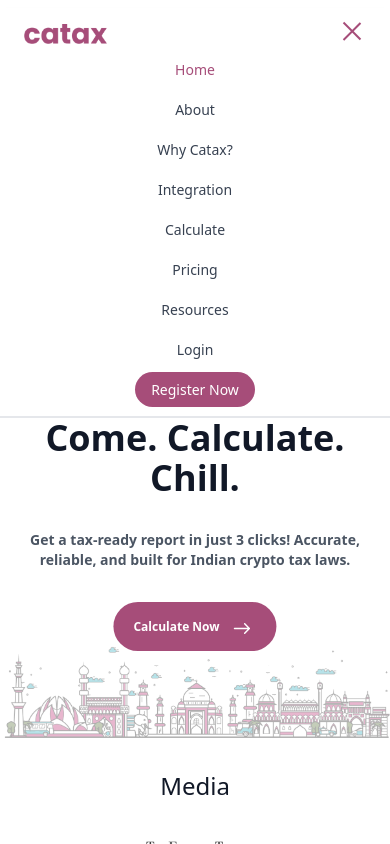
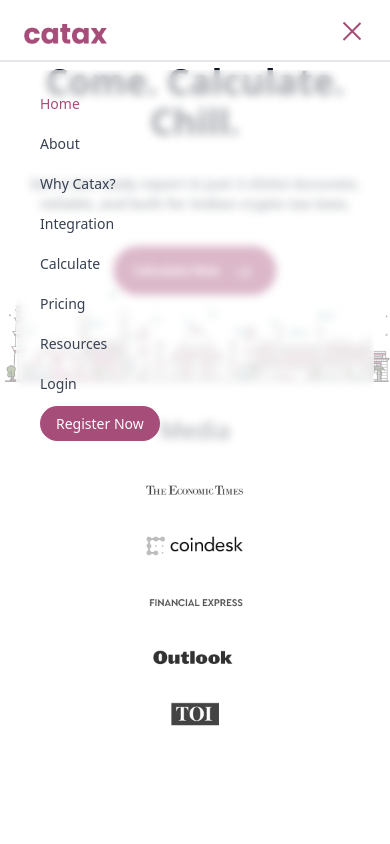
Before and after one commit to Pallavi18042004/CataxUi, a React (Vite) app: page / in a window 390 px wide. Both pictures are taken after a click on the button 352 px from the left and 34 px from the top of the page. Shown: the top 844 px of the page. Built offline with nearby package versions, Linux system fonts and the light colour scheme.

Commit message:
designe navbar menu for mobile

```diff
--- a/src/components/Available.jsx
+++ b/src/components/Available.jsx
@@ -5,7 +5,7 @@
     return (
         <>
             <div id='countries' className='flex flex-col gap-y-[50px] mt-[150px]'>
-                <div className='w-[90%] sm:w-[50%] m-auto flex flex-col gap-y-[px25] '>
+                <div className='w-[90%] sm:w-[59%] m-auto flex flex-col gap-y-[px25] '>
                     <h3 className='text-[24px] sm:text-[48px] md:text-[48px] font-medium text-center pl-2 '>Now Available In</h3>
                     <div className="flex flex-col items-center mt-5 text-center">
                         <p className='text-[15px] text-[#383838]'>
@@ -17,7 +17,7 @@
                     </div>
                 </div>
 
-                <div className='grid gap-y-[25px] lg:grid-cols-4 grid-cols-1 sm:grid-cols-2 justify-center w-[70%] lg:w-[83%] m-auto'>
+                <div className='grid gap-y-[25px] lg:grid-cols-4 grid-cols-1 sm:grid-cols-2 justify-center w-[70%] lg:w-[82%] m-auto'>
                     <div className='flex flex-col items-center gap-y-[25px]'>
                         <img className='w-[242px] border] ' src="/assets/image1.png" alt="" />
                         <img className='w-[242px] h-[216]' src="/assets/image2.png" alt="" />
--- a/src/components/footer.jsx
+++ b/src/components/footer.jsx
@@ -42,7 +42,7 @@
         <div className="flex lg:w-[60%] m-auto items-center justify-between mt-11 p-6 flex-col sm:flex-row md:flex-row lg:flex-row ">
             <div className=" ">
                 <span className="cursor-pointer text-[14px]">Start your free trial</span>
-                <span className="cursor-pointer text-[14px] w-12 h-6 p-2 bg-[#9b3e6a] ml-10 rounded-md text-white font-bold">Sign up free</span>
+                <span className="cursor-pointer text-[14px] w-12 h-6 p-2 bg-[#ff000a] ml-10 rounded-md text-white font-bold">Sign up free</span>
             </div>
             <div className="flex  gap-x-5 mt-3 text-center text-[#9CA3AF] ">
                 <a className="hover:text-[#6B7280]" href=""><FaFacebookF size={18} /></a>
--- a/src/components/navbar.jsx
+++ b/src/components/navbar.jsx
@@ -1,168 +1,4 @@
-// import { useState } from "react";
 
-// const Navbar = () => {
-//   const [menuOpen, setMenuOpen] = useState(false);
-
-//   const toggleMenu = () => setMenuOpen(!menuOpen);
-
-//   return (
-//     <nav
-//       className={`bg-white  px-6 py-4 w-full z-10 mt-2 ${
-//         menuOpen && "border-b-[2px]  border-gray-200"
-//       } shadow-md`}
-//     >
-//       <div className="max-w-7xl mx-auto flex items-center justify-between">
-//         <img
-//           src="/assets/catexlogo.png"
-//           alt=""
-//           className=" h-[20px]  sm:h-[26.64px] w-auto"
-//         />
-
-//         <div className="lg:hidden">
-//           <button
-//             onClick={toggleMenu}
-//             className="relative z-50 flex h-6 w-8 flex-col items-center justify-between rounded focus:outline-none"
-//           >
-//             <span
-//               className={`block h-0.5 w-8 bg-[#A64D79] transition-transform duration-300 ease-in-out ${
-//                 menuOpen ? "translate-y-[6px] rotate-45" : ""
-//               }`}
-//             />
-//             <span
-//               className={`block h-0.5 w-8 bg-[#A64D79] transition-all duration-300 ease-in-out ${
-//                 menuOpen ? "opacity-0" : ""
-//               }`}
-//             />
-//             <span
-//               className={`block h-0.5 w-8 bg-[#A64D79] transition-transform duration-300 ease-in-out ${
-//                 menuOpen ? "-translate-y-[15.5px] -rotate-45" : ""
-//               }`}
-//             />
-//           </button>
-//         </div>
-
-//         <div className="hidden lg:flex items-center space-x-8 text-sm font-medium">
-//           <ul className="flex space-x-6 mr-14">
-//             <li>
-//               <a href="#home" className="text-[#A64D79]   pb-1">
-//                 Home
-//               </a>
-//             </li>
-//             <li>
-//               <a href="#about" className="text-gray-700 hover:text-[#A64D79]">
-//                 About
-//               </a>
-//             </li>
-//             <li>
-//               <a
-//                 href="#why-catax"
-//                 className="text-gray-700 hover:text-[#A64D79]"
-//               >
-//                 Why Catax?
-//               </a>
-//             </li>
-//             <li>
-//               <a
-//                 href="#integration"
-//                 className="text-gray-700 hover:text-[#A64D79]"
-//               >
-//                 Integration
-//               </a>
-//             </li>
-//             <li>
-//               <a
-//                 href="#calculate"
-//                 className="text-gray-700 hover:text-[#A64D79]"
-//               >
-//                 Calculate
-//               </a>
-//             </li>
-//             <li>
-//               <a href="#pricing" className="text-gray-700 hover:text-[#A64D79]">
-//                 Pricing
-//               </a>
-//             </li>
-//             <li>
-//               <a
-//                 href="#resources"
-//                 className="text-gray-700 hover:text-[#A64D79]"
-//               >
-//                 Resources
-//               </a>
-//             </li>
-//           </ul>
-
-//           <div className="flex items-center space-x-4 ">
-//             <a
-//               href="#login"
-//               className="text-gray-700 hover:text-[#A64D79] font-medium text-sm"
-//             >
-//               Login
-//             </a>
-//             <a
-//               href="#register"
-//               className="bg-[#A64D79] text-white px-4 py-2 rounded-full  transition text-sm font-medium"
-//             >
-//               Register Now
-//             </a>
-//           </div>
-//         </div>
-//       </div>
-
-//       {menuOpen && (
-//         <div className="lg:hidden mt-4">
-//           <ul className="flex flex-col space-y-3 text-sm font-medium text-center">
-//             <li>
-//               <a href="#home" className="text-[#A64D79]">
-//                 Home
-//               </a>
-//             </li>
-//             <li>
-//               <a href="#about" className="text-gray-700">
-//                 About
-//               </a>
-//             </li>
-//             <li>
-//               <a href="#integration" className="text-gray-700">
-//                 Integration
-//               </a>
-//             </li>
-//             <li>
-//               <a href="#calculate" className="text-gray-700">
-//                 Calculate
-//               </a>
-//             </li>
-//             <li>
-//               <a href="#pricing" className="text-gray-700">
-//                 Pricing
-//               </a>
-//             </li>
-//             <li>
-//               <a href="#resources" className="text-gray-700">
-//                 Resources
-//               </a>
-//             </li>
-//             <li>
-//               <a href="#login" className="text-gray-700">
-//                 Login
-//               </a>
-//             </li>
-//             <li>
-//               <a
-//                 href="#register"
-//                 className="bg-[#A64D79] text-white px-4 py-2 rounded-full  transition"
-//               >
-//                 Register Now
-//               </a>
-//             </li>
-//           </ul>
-//         </div>
-//       )}
-//     </nav>
-//   );
-// };
-
-// export default Navbar;
 
 import { useState } from "react";
 
@@ -218,7 +54,7 @@
 
         {/* Desktop Menu */}
         <div className="hidden lg:flex items-center space-x-8 text-sm font-medium">
-          <ul className="flex space-x-6 mr-14">
+          <ul className="flex  space-x-6 mr-14">
             {NAV_LINKS.map(({ href, label }, index) => (
               <li key={index}>
                 <a
@@ -252,10 +88,11 @@
         </div>
       </div>
 
-      {/* Mobile Menu */}
+
+
 {menuOpen && (
-        <div className="lg:hidden mt-4">
-          <ul className="flex flex-col space-y-5 text-sm font-medium text-center">
+  <div className="lg:hidden absolute top-[70px] left-0 w-full z-40">
+    <ul className="flex flex-col space-y-5 text-sm font-medium text-start p-6 bg-white bg-opacity-60 backdrop-blur-sm mx-4 ">
       {NAV_LINKS.map(({ href, label }, index) => (
         <li key={index}>
           <a
@@ -276,7 +113,7 @@
       <li className="h-full">
         <a
           href="#register"
-                className="bg-[#A64D79] text-white px-4 py-2   h-full rounded-full transition"
+          className="bg-[#A64D79] text-white px-4 py-2 rounded-full transition"
         >
           Register Now
         </a>
@@ -284,6 +121,8 @@
     </ul>
   </div>
 )}
+
+
     </nav>
   );
 };
```
Lines whose indentation alone changed are shown as unchanged.
